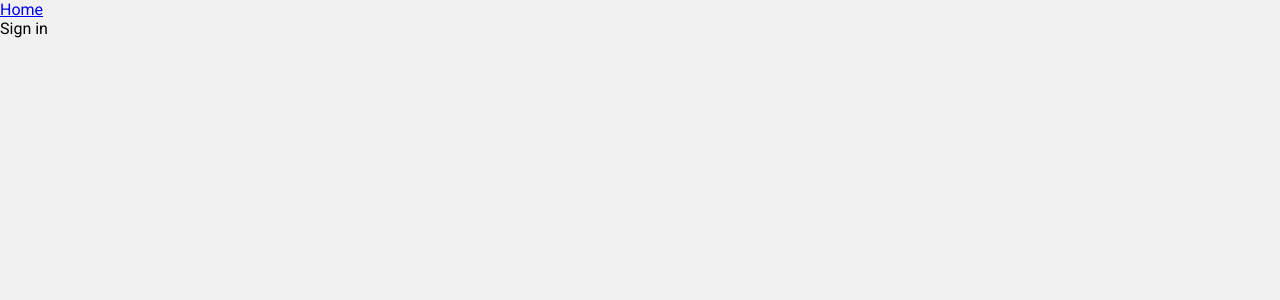
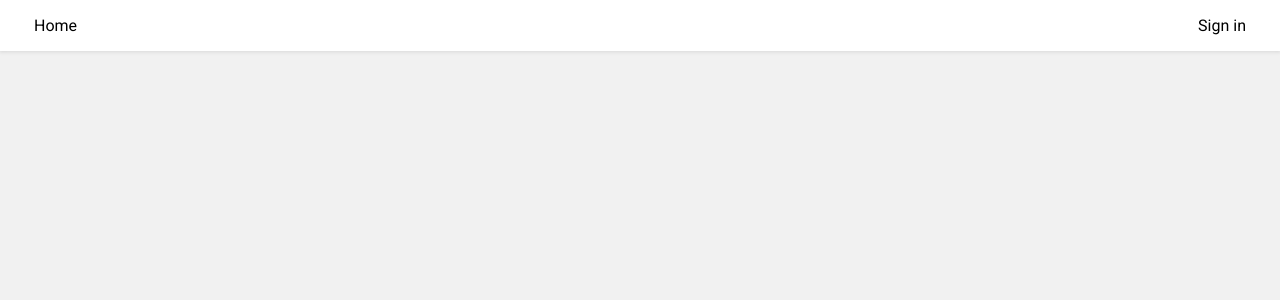
Before and after one commit to Vladf29/news-client, a React (Create React App) app: page / in a window 1280 px wide. Shown: the top 300 px of the page. Built offline with nearby package versions, Linux system fonts and the light colour scheme.

Commit message:
[UPDATE] AppHeader className (app-header)

```diff
--- a/src/components/AppHeader.tsx
+++ b/src/components/AppHeader.tsx
@@ -3,14 +3,14 @@ import { NavLink } from "react-router-dom";
 
 const AppHeader = () => {
   return (
-    <div className="header">
-      <nav className="header-menu">
-        <NavLink to="/news" className="header-menu-link">
+    <div className="app-header">
+      <nav className="app-header-menu">
+        <NavLink to="/news" className="app-header-menu-link">
           Home
         </NavLink>
       </nav>
-      <div className="header-login">
-        <div className="header-login-link">
+      <div className="app-header-login">
+        <div className="app-header-login-link">
           <span>Sign in</span>
         </div>
       </div>
```
